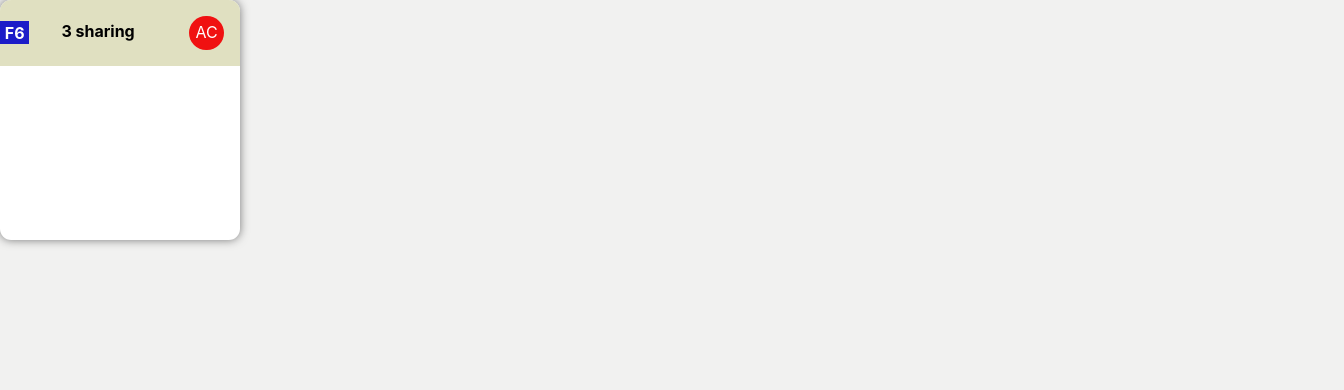
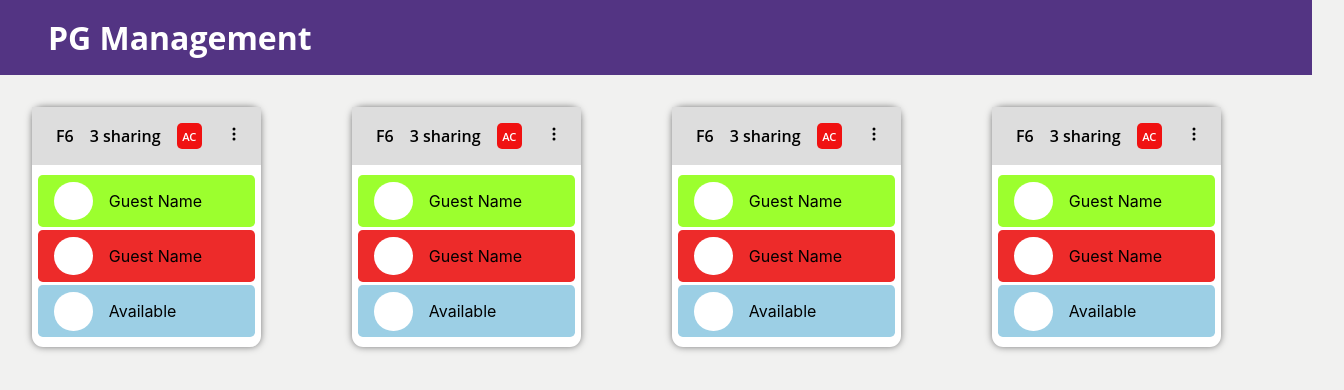
Before and after one commit to KishoreMl/PG-Management-Web, a React (Create React App) app in the folder pg-management/: page / in a window 1280 px wide. Shown: the top 390 px of the page, 1344 px wide, since content can reach past the window. Built offline with nearby package versions, Linux system fonts and the light colour scheme.

Commit message:
Room Tile Design

```diff
--- a/pg-management/src/App.js
+++ b/pg-management/src/App.js
@@ -1,37 +1,10 @@
 import './App.css';
-import { RoomTile } from './components/RoomTile/RoomTile';
+import { RoomsPage } from './components/RoomsPage/RoomsPage';
 function App() {
-  const room = {
-    name: "F6",
-    type: "AC",
-    capacity: 3,
-    guests: [{
-      name: "Raghu",
-      age: 21,
-      rentPaid: true,
-      EBBillPaid: true,
 
-    },
-      {
-      name: "Ram",
-      age: 21,
-      rentPaid: true,
-      EBBillPaid: true,
-
-      },
-      {
-      name: "Saravana",
-      age: 21,
-      rentPaid: true,
-      EBBillPaid: true,
-
-    },
-
-    ]
-  }
   return (
     <div className="App">
-       <RoomTile room={room} />
+        <RoomsPage />
     </div>
   );
 }
--- /dev/null
+++ b/pg-management/src/components/GuestCard/GuestCard.jsx
@@ -0,0 +1,22 @@
+import React from 'react';
+import './GuestCard.scss';
+import user from '../../static/user aacount.avif';
+
+export class GuestCard extends React.Component{
+    constructor(props) {
+        super(props);
+
+    }
+    render(){
+        return (
+            <div className={`guest-card ${this.props.type}`}>
+                <div className='guest-img'>
+                    <img src={user}></img>
+                </div>
+                <div className='guest-details'>
+                    <p>{this.props.type === 'available' ? "Available":"Guest Name"}</p>
+                </div>
+            </div>
+        )
+    }
+}
--- /dev/null
+++ b/pg-management/src/components/GuestCard/GuestCard.scss
@@ -0,0 +1,37 @@
+@import '../vars.scss';
+
+.guest-card{
+    border-radius: 0.3rem;
+    cursor: pointer;
+    display: flex;
+    align-items: center;
+    gap: 1rem;
+    margin: 0.2rem 0 0.2rem 0;
+    width:100%;
+    & span{
+        padding: 0.5rem;
+        background-color: aqua;
+    }
+}
+
+.available{
+    background-color: $blue;
+}
+.paid{
+    background-color: $green;
+}
+.not-paid{
+    background-color: $red;
+}
+.guest-img{
+    width:2.4rem;
+    height:2.4rem;
+    border-radius: 50%;
+    background-color: beige;
+    overflow: hidden;
+    margin-left: 1rem;
+}
+.guest-options{
+    display: flex;
+    gap: 0.6rem;
+}
--- /dev/null
+++ b/pg-management/src/components/Header/Header.jsx
@@ -0,0 +1,18 @@
+import React from "react";
+import './Header.scss';
+
+export class Header extends React.Component{
+    render() {
+        return (
+            <div className="header">
+                <div className="header-logo">
+                    <img src=""></img>
+                </div>
+                <h1>PG Management</h1>
+                <div className="header-left">
+
+                </div>
+            </div>
+        )
+    }
+}
--- /dev/null
+++ b/pg-management/src/components/Header/Header.scss
@@ -0,0 +1,20 @@
+@import '../vars.scss';
+
+.header{
+    width: 100%;
+    height: max-content;
+    display: flex;
+    align-items: center;
+    margin: 0;
+    background-color:$header-background;
+    color: white;
+    padding: 1rem 1rem 1rem 1rem;
+    & h1{
+        margin: 0;
+        font-family: 'Open Sans',sans-serif;
+        margin-left: 2rem;
+    }
+}
+.header-left{
+    margin-left: auto;
+}
--- /dev/null
+++ b/pg-management/src/components/RightPanel/RightPanel.scss
@@ -0,0 +1,5 @@
+.right-panel{
+    height: 100%;
+    width:10rem;
+    z-index: 10;
+}
--- a/pg-management/src/components/RoomTile/RoomTile.jsx
+++ b/pg-management/src/components/RoomTile/RoomTile.jsx
@@ -1,25 +1,42 @@
 import React, { Component } from "react";
 import './RoomTile.scss';
+import { GuestCard } from "../GuestCard/GuestCard";
 
 export class RoomTile extends Component{
     constructor(props) {
         super(props);
+        this.state = {
+            dropdown: "",
+        }
     }
     render() {
         return (
             <div className="room-tile">
                 <div className="tile-header">
-                    <h4 className="room-name">{this.props.room.name}</h4>
-                    <h4>{this.props.room.capacity} sharing</h4>
-                    <p>{this.props.room.type}</p>
+                    <p>{this.props.room.name}</p>
+                    <p>{this.props.room.capacity} sharing</p>
+                    {this.props.room.type === 'AC' && <p className="badge">{this.props.room.type}</p>}
+                    <div className="tile-header-left">
+                        <svg xmlns="http://www.w3.org/2000/svg"
+                            onClick={() => {this.state.dropdown===""?this.setState({dropdown:"show"}):this.setState({dropdown:""})}}
+                            width="16"
+                            height="16"
+                            fill="currentColor"
+                            class="bi bi-three-dots-vertical"
+                            viewBox="0 0 16 16">
+                            <path d="M9.5 13a1.5 1.5 0 1 1-3 0 1.5 1.5 0 0 1 3 0zm0-5a1.5 1.5 0 1 1-3 0 1.5 1.5 0 0 1 3 0zm0-5a1.5 1.5 0 1 1-3 0 1.5 1.5 0 0 1 3 0z"/>
+                        </svg>
+                        <div className={`dropdown-list ${this.state.dropdown}`}>
+                            <div className="list-option">Add Guest</div>
+                            <div className="list-option">Remove Guest</div>
+                            <div className="list-option">Edit Room</div>
+                        </div>
+                    </div>
                 </div>
-                <div>
-                    {this.props.room.guests.map((guest) => {
-                        <div className="guest">
-                            <div className="avatar"></div>
-                            <div><p>{guest.name}</p> </div>
-                        </div>
-                    })}
+                <div className="tile-container">
+                    <GuestCard type="paid" />
+                    <GuestCard type="not-paid" />
+                    <GuestCard type="available" />
                 </div>
             </div>
         );
--- a/pg-management/src/components/RoomTile/RoomTile.scss
+++ b/pg-management/src/components/RoomTile/RoomTile.scss
@@ -1,35 +1,71 @@
 @import "../vars.scss";
 
 .room-tile{
-    height: 15rem;
-    width: 15rem;
+    position: relative;
+    width:fit-content;
     border-radius: 0.7rem;
-    overflow: hidden;
+    // overflow: hidden;
     background-color: white;
-    box-shadow: 0 0 10px rgb(120, 120, 120) ;
+    box-shadow: 0 0 7px rgb(120, 120, 120);
+    cursor: pointer;
 }
 .tile-header{
-    padding: 0;
+    padding: 0.7rem 0 0.7rem 1.5rem;
     display: flex;
-    gap: 2rem;
-    background-color: rgb(224, 224, 193);
+    align-items: center;
+    gap:1rem;
+    background-color: $grey;
 
-    & h3{
-        padding-left: 1rem;
+    & p{
+        margin: 0;
         font-family: $primary-font;
+        font-size: 1rem;
+        font-weight: 600;
     }
 
-    & p{
+    & .badge{
         background-color: rgb(240, 17, 17);
-        border-radius: 1.5rem;
+        border-radius: 5px;
         color: white;
-        padding: 0.4rem;
+        padding: 0.35rem;
+        font-size: 0.70rem;
+    }
+    & svg{
+        font-size: 4rem;
+        padding: 0.5rem;
+        border-radius:5px;
+        &:hover{
+            background-color: #b9bab0;
+        }
+    }
+
+    & .tile-header-left{
         margin-left: auto;
-        margin-right: 1rem;
+        margin-right: 0.7rem;
     }
+
+}
+.tile-container{
+    padding: 0.4rem;
 }
 .room-name{
     background-color: rgb(28, 28, 200);
     color: white;
     padding: 0.1rem 0.3rem 0.1rem 0.3rem;
 }
+.dropdown-list{
+    position: absolute;
+    background-color: white;
+    box-shadow: 0 0 10px rgb(117, 116, 116);
+    width: max-content;
+    visibility: hidden;
+}
+.show{
+    visibility: visible;
+}
+.list-option{
+    padding: 0.5rem 1rem 0.5rem 1rem;
+    &:hover{
+        background-color: $grey;
+    }
+}
--- /dev/null
+++ b/pg-management/src/components/RoomsPage/RoomsPage.jsx
@@ -0,0 +1,46 @@
+import React from "react";
+import { RoomTile } from "../RoomTile/RoomTile";
+import { Header } from "../Header/Header";
+import './RoomsPage.scss';
+
+export class RoomsPage extends React.Component{
+    render()
+    {
+        const room = {
+                name: "F6",
+                type: "AC",
+                capacity: 3,
+                guests: [{
+                name: "Raghu",
+                age: 21,
+                rentPaid: true,
+                EBBillPaid: true,
+
+                },
+                {
+                name: "Ram",
+                age: 21,
+                rentPaid: true,
+                EBBillPaid: true,
+
+                },
+                {
+                name: "Saravana",
+                age: 21,
+                rentPaid: true,
+                EBBillPaid: true,
+                },]
+            }
+        return (
+           <div>
+                <Header />
+                <div className="room-container">
+                    <RoomTile room={room} />
+                    <RoomTile room={room} />
+                    <RoomTile room={room}/>
+                    <RoomTile room={room}/>
+                </div>
+            </div>
+        )
+    }
+}
--- /dev/null
+++ b/pg-management/src/components/RoomsPage/RoomsPage.scss
@@ -0,0 +1,6 @@
+.room-container{
+    display: grid;
+    grid-template-columns: 1fr 1fr 1fr 1fr;
+    width:100%;
+    padding: 2rem;
+}
--- a/pg-management/src/components/vars.scss
+++ b/pg-management/src/components/vars.scss
@@ -1 +1,7 @@
 $primary-font: 'Open Sans', sans-serif;
+$header-background: #533483;
+$blue:#9ccfe5;
+$red:#ED2B2A;
+$grey:#DDDDDD;
+$green:#9CFF2E;
+$green2:#38E54D;
```
Also changed, not shown: pg-management/src/components/RightPanel/RightPanel.jsx (added, +11 -0 lines), pg-management/public/static/user aacount.avif (added), pg-management/src/static/user aacount.avif (added).
